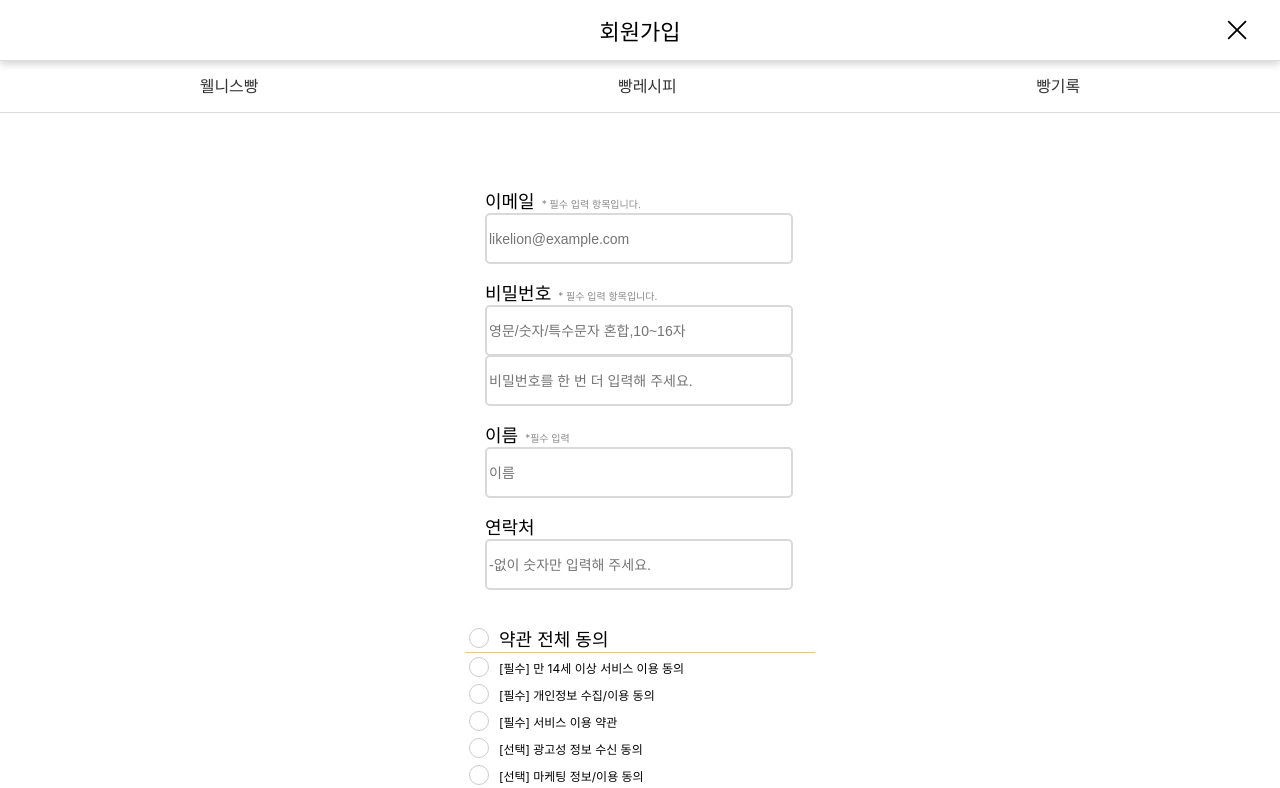
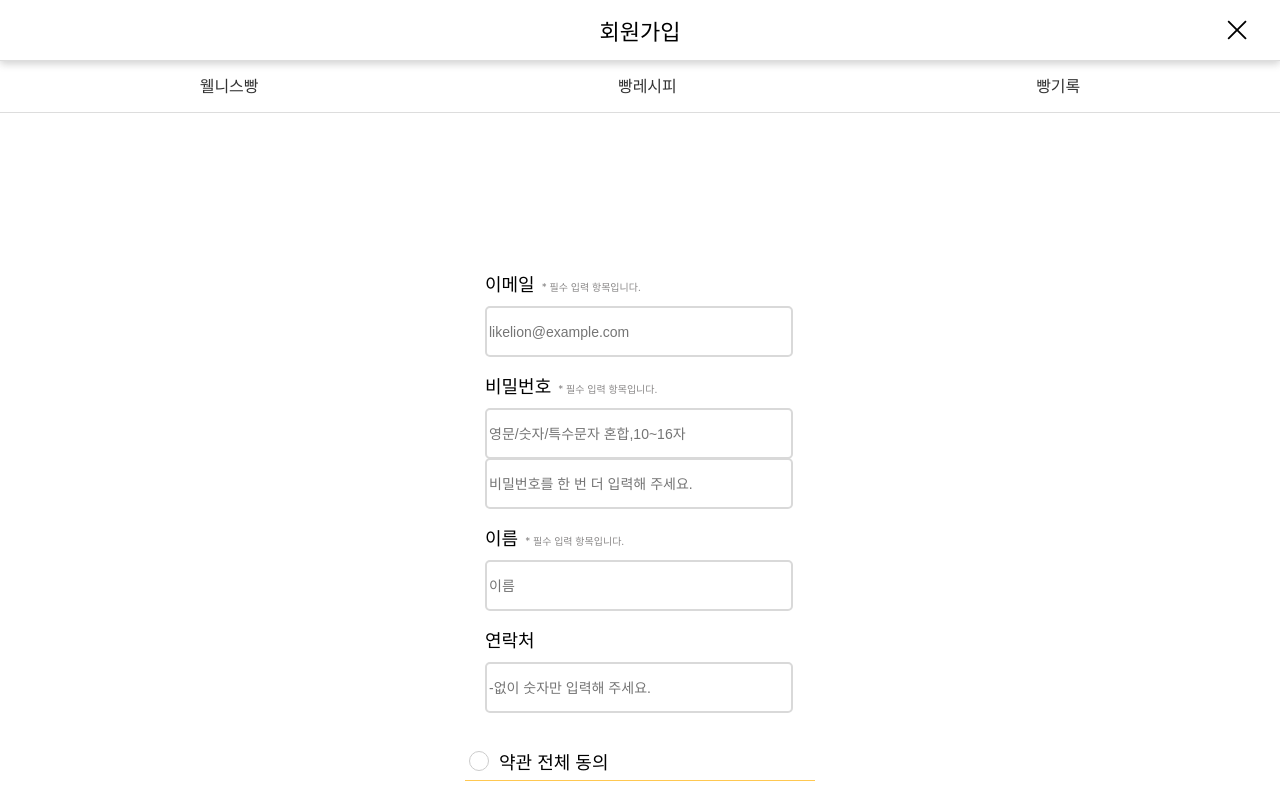
Before and after one commit to Likelion-at-SMWU-12th/DreamPatissier-Client, a React (Create React App) app in the folder dream/: page /accounts/signup in a window 1280 px wide. Shown: the top 788 px of the page. Built offline with nearby package versions, Linux system fonts and the light colour scheme.

Commit message:
[Style] 회원가입 페이지 스타일 수정

```diff
--- a/dream/src/components/CheckBox.jsx
+++ b/dream/src/components/CheckBox.jsx
@@ -160,5 +160,6 @@ const SmallCheck = styled.label`
 `;
 
 const StyledLine = styled.div`
+  margin: 5px 0px;
   border-bottom: var(--yellow) 1px solid;
 `;
--- a/dream/src/components/SignForm.jsx
+++ b/dream/src/components/SignForm.jsx
@@ -96,12 +96,14 @@ const SignForm = () => {
       <form onSubmit={handleSubmit}>
         <div className="input-wrapper">
           <div className="input-box">
-            <label className="styled-label" htmlFor="email">
+            <div className="label-box">
+              <label className="label" htmlFor="email">
                 이메일
               </label>
-            <span className="styled-span">* 필수 입력 항목입니다.</span>
+              <span className="mustfill">* 필수 입력 항목입니다.</span>
+            </div>
             <input
-              className="styled-input"
+              className="input-field"
               type="email"
               id="email"
               placeholder="likelion@example.com"
@@ -110,12 +112,14 @@ const SignForm = () => {
             />
           </div>
           <div className="input-box">
-            <label className="styled-label" htmlFor="password">
+            <div className="label-box">
+              <label className="label" htmlFor="password">
                 비밀번호
               </label>
-            <span className="styled-span">* 필수 입력 항목입니다.</span>
+              <span className="mustfill">* 필수 입력 항목입니다.</span>
+            </div>
             <input
-              className="styled-input"
+              className="input-field"
               type="password"
               id="password"
               placeholder="영문/숫자/특수문자 혼합,10~16자"
@@ -125,7 +129,7 @@ const SignForm = () => {
           </div>
           <div className="input-box no-margin-top">
             <input
-              className="styled-input"
+              className="input-field"
               type="password"
               id="confirmPassword"
               placeholder="비밀번호를 한 번 더 입력해 주세요."
@@ -134,12 +138,14 @@ const SignForm = () => {
             />
           </div>
           <div className="input-box">
-            <label className="styled-label" htmlFor="name">
+            <div className="label-box">
+              <label className="label" htmlFor="name">
                 이름
               </label>
-            <span className="styled-span">*필수 입력</span>
+              <span className="mustfill">* 필수 입력 항목입니다.</span>
+            </div>
             <input
-              className="styled-input"
+              className="input-field"
               type="text"
               id="name"
               placeholder="이름"
@@ -148,11 +154,13 @@ const SignForm = () => {
             />
           </div>
           <div className="input-box">
-            <label className="styled-label" htmlFor="phone">
+            <div className="label-box">
+              <label className="label" htmlFor="phone">
                 연락처
               </label>
+            </div>
             <input
-              className="styled-input"
+              className="input-field"
               type="text"
               id="phone"
               placeholder="-없이 숫자만 입력해 주세요."
--- a/dream/src/pages/accounts/Signup.js
+++ b/dream/src/pages/accounts/Signup.js
@@ -10,8 +10,9 @@ const Signup = () => {
         <Title>회원가입</Title>
         <CancelIcon src={Cancel} />
       </Bar>
-      <br />
-      <SignForm />
+      <ContentWrap>
+        <SignForm />
+      </ContentWrap>
     </div>
   );
 };
@@ -42,3 +43,7 @@ const CancelIcon = styled.img`
   right: 27px;
   height: 30px;
 `;
+
+const ContentWrap = styled.div`
+  margin-top: 10%;
+`;
--- a/dream/src/styles/SignForm.css
+++ b/dream/src/styles/SignForm.css
@@ -26,7 +26,7 @@
   margin-top: -16px;
 }
 
-.styled-input {
+.input-field {
   border-radius: 5px;
   border: 2px solid #d9d9d9;
   width: 300px;
@@ -34,12 +34,16 @@
   font-size: 14px;
 }
 
-.styled-label {
+.label {
   font-size: 18px;
-  margin-bottom: 5px; /* 간격을 조정합니다 */
+  margin-bottom: 5px;
 }
 
-.styled-span {
+.label-box {
+  padding-bottom: 10px;
+}
+
+.mustfill {
   color: var(--grey);
   font-size: 10px;
   padding-left: 7px;
```
Lines whose indentation alone changed are shown as unchanged.
